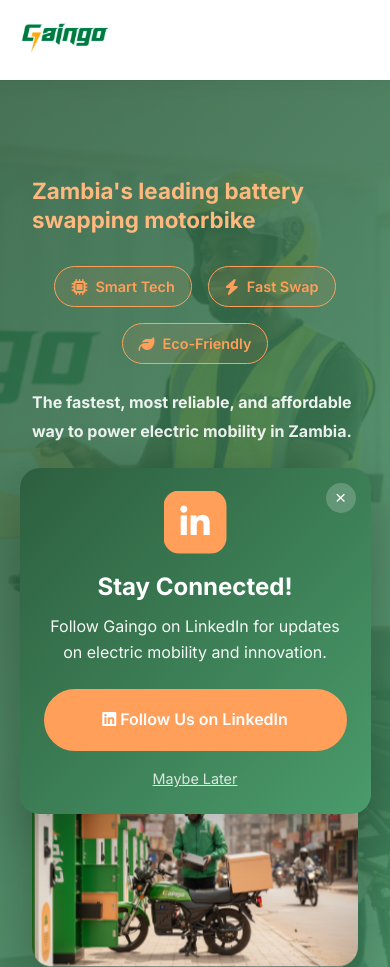
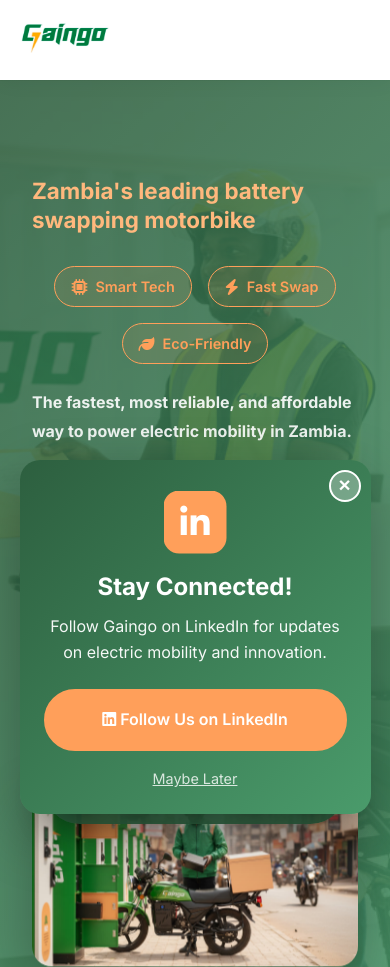
Before and after one commit to ErnestKapesa/gaingo, a plain HTML site: page index.html in a window 390 px wide. Shown: the top 967 px of the page. Drawn offline with Linux system fonts and the light colour scheme.

Commit message:
Fix LinkedIn popup close button and show floating social bar on mobile

```diff
--- a/index.html
+++ b/index.html
@@ -734,14 +734,14 @@
         /* LinkedIn Popup */
         .linkedin-popup {
             position: fixed;
-            bottom: -300px;
+            bottom: -400px;
             right: 30px;
             width: 350px;
             background: linear-gradient(135deg, var(--primary-green), var(--light-green));
             border-radius: 20px;
-            padding: 2rem;
+            padding: 2.5rem 2rem 2rem;
             box-shadow: 0 20px 60px rgba(0, 0, 0, 0.3);
-            z-index: 10000;
+            z-index: 99999;
             transition: bottom 0.6s cubic-bezier(0.68, -0.55, 0.265, 1.55);
             color: var(--white);
         }
@@ -760,30 +760,34 @@
 
         .linkedin-popup-close {
             position: absolute;
-            top: 15px;
-            right: 15px;
-            background: rgba(255, 255, 255, 0.2);
-            border: none;
-            color: var(--white);
-            width: 30px;
-            height: 30px;
+            top: 10px;
+            right: 10px;
+            background: rgba(255, 255, 255, 0.3);
+            border: 2px solid var(--white);
+            color: var(--white);
+            width: 35px;
+            height: 35px;
             border-radius: 50%;
             cursor: pointer;
-            font-size: 1.2rem;
+            font-size: 1.5rem;
+            font-weight: bold;
             display: flex;
             align-items: center;
             justify-content: center;
             transition: all 0.3s ease;
-            z-index: 10;
+            z-index: 100;
+            line-height: 1;
         }
 
         .linkedin-popup-close:hover {
-            background: rgba(255, 255, 255, 0.3);
-            transform: rotate(90deg);
+            background: rgba(255, 255, 255, 0.5);
+            transform: rotate(90deg) scale(1.1);
         }
 
         .linkedin-popup-close:active {
-            transform: scale(0.95);
+            transform: scale(0.9);
+            background: var(--white);
+            color: var(--primary-green);
         }
 
         .linkedin-icon {
@@ -1032,9 +1036,44 @@
                 display: none;
             }
 
-            /* Hide floating social on mobile */
+            /* Show floating social on mobile at bottom */
             .floating-social {
-                display: none;
+                display: flex;
+                flex-direction: row;
+                position: fixed;
+                bottom: 20px;
+                left: 50%;
+                transform: translateX(-50%);
+                top: auto;
+                background: rgba(45, 95, 63, 0.95);
+                padding: 0.8rem;
+                border-radius: 50px;
+                gap: 0.8rem;
+                box-shadow: 0 10px 30px rgba(0, 0, 0, 0.3);
+            }
+
+            .floating-social-icon {
+                width: 45px;
+                height: 45px;
+                font-size: 1.1rem;
+            }
+
+            .floating-social-icon:hover {
+                transform: scale(1.1);
+            }
+
+            .linkedin-popup {
+                width: 90%;
+                right: 5%;
+                left: 5%;
+                bottom: 10px;
+                padding: 2rem 1.5rem 1.5rem;
+            }
+
+            .linkedin-popup-close {
+                width: 32px;
+                height: 32px;
+                font-size: 1.3rem;
             }
         }
 
@@ -1465,7 +1504,7 @@
 
     <!-- LinkedIn Popup -->
     <div class="linkedin-popup" id="linkedinPopup">
-        <button class="linkedin-popup-close" onclick="closeLinkedInPopup()">&times;</button>
+        <button class="linkedin-popup-close" onclick="closeLinkedInPopup()" type="button" aria-label="Close">&times;</button>
         <div class="linkedin-icon">
             <i class="fab fa-linkedin-in"></i>
         </div>
```
